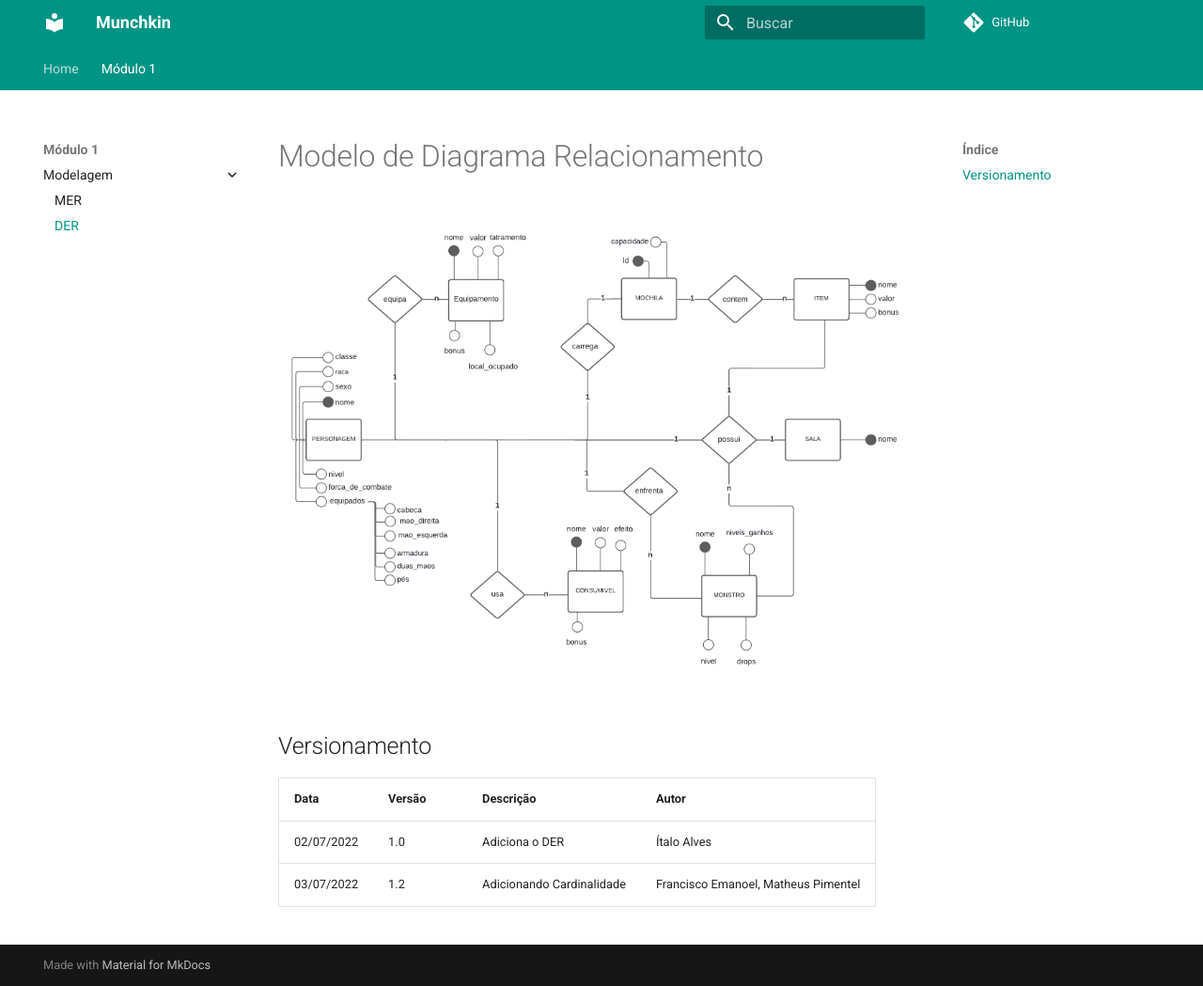
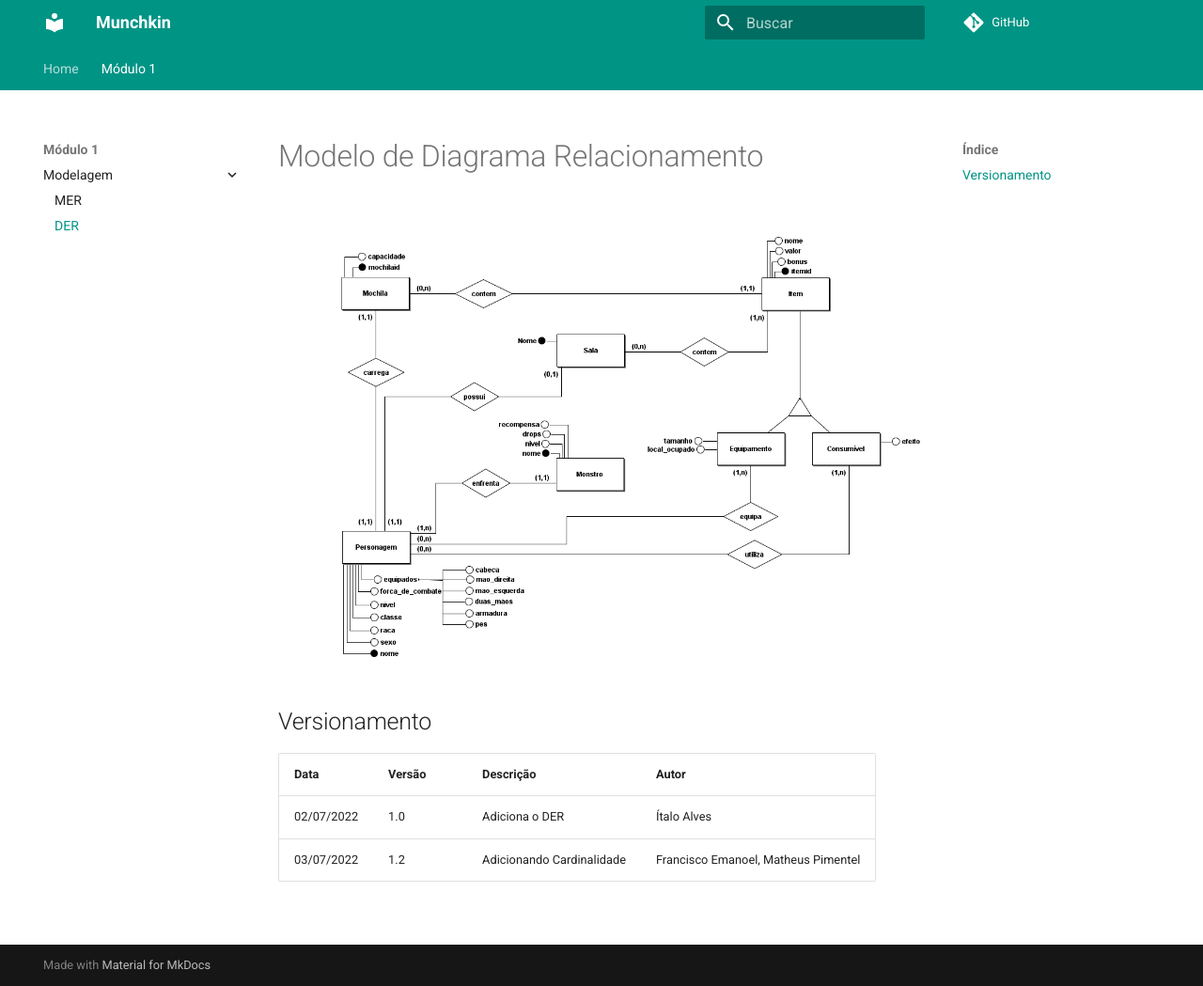
Before and after one commit to SBD1/Munchkin-grupo03, an MkDocs documentation site: the page built from docs/DER/DER_Munchkin.md, in a window 1280 px wide and 1049 px high. Shown: the whole window at 94% size. Built offline with MkDocs 1.6.1 and Material for MkDocs 9.7.7, drawn with Linux system fonts in a browser that asks for light colours; comment, search, counter and statistics services are not loaded.

Commit message:
:pencil: adicionando a nova versão do DER no pages

```diff
--- a/docs/DER/DER_Munchkin.md
+++ b/docs/DER/DER_Munchkin.md
@@ -1,7 +1,7 @@
 # Modelo de Diagrama Relacionamento
 
 <div align="center">
-    <img src="../../assets/images/DER.png">
+    <img src="../../assets/images/Der_munchkin.png">
 </div>
 
 ## Versionamento
```
Also changed, not shown: docs/assets/images/Der_munchkin.png (renamed from Der_munchkin.png).
